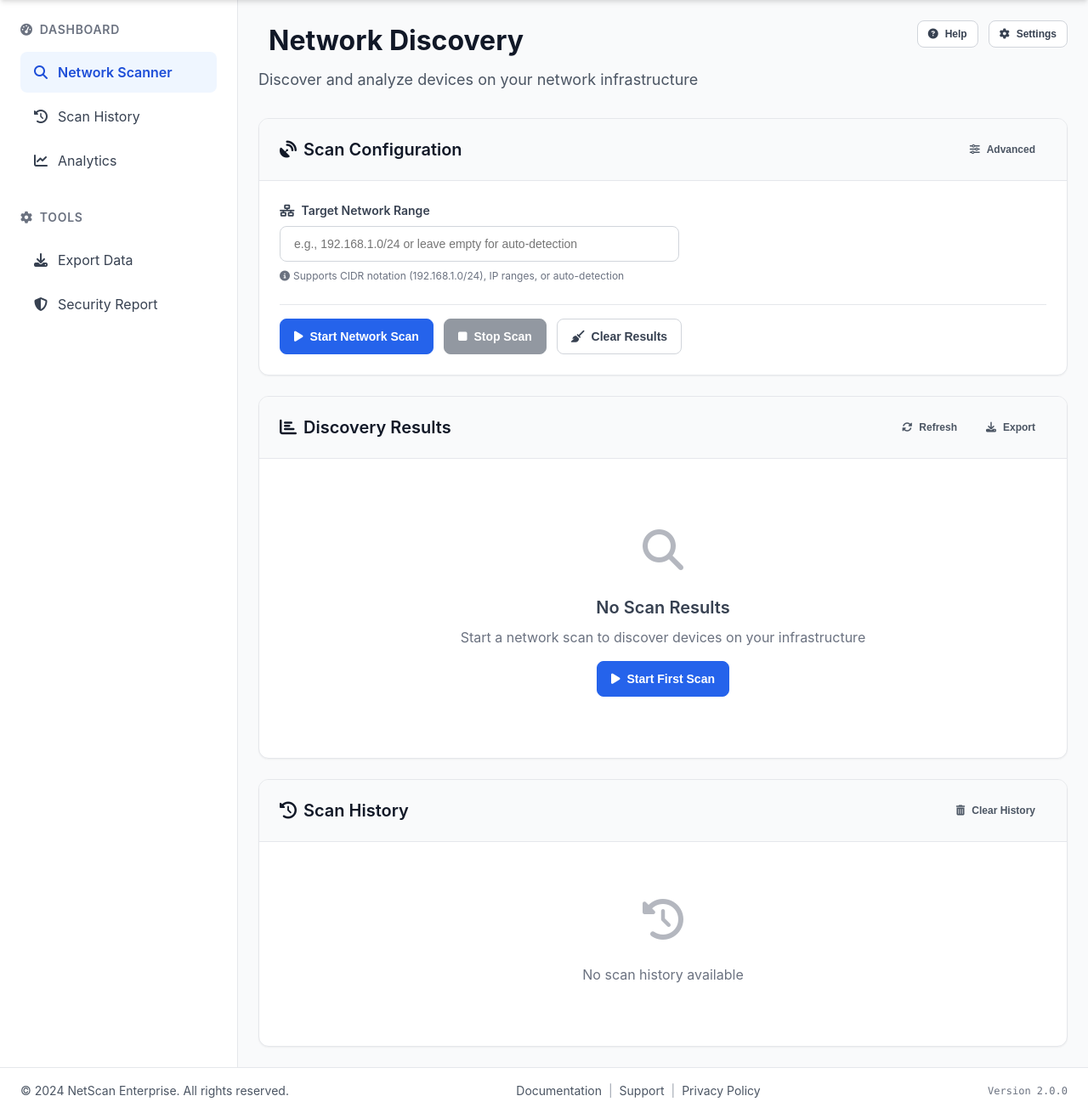
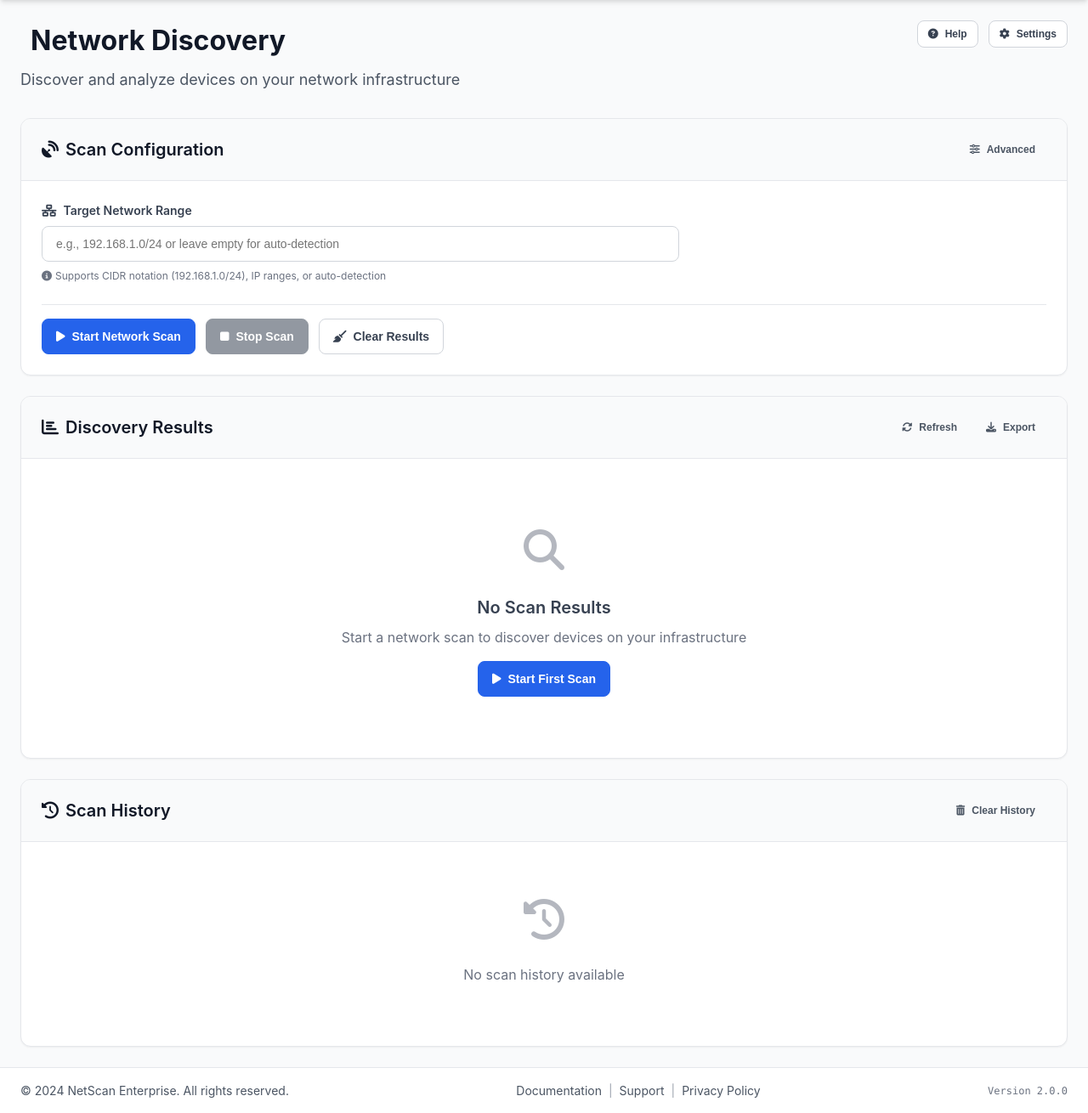
Before and after one commit to preranaak/Network-Scanner, a Flask app: template templates/index.html in a window 1280 px wide. Shown: the part 74-1384 px from the top of the page at 85% size. Run offline with Flask 3, Linux system fonts and the light colour scheme; the template is opened without the code that fills it, so the values that code supplies are empty.

Commit message:
new commit

```diff
--- a/templates/index.html
+++ b/templates/index.html
@@ -43,40 +43,7 @@
         </nav>
 
         <!-- Main Application -->
-        <div class="main-application">
-            <!-- Sidebar -->
-            <aside class="sidebar">
-                <div class="sidebar-section">
-                    <h3><i class="fas fa-tachometer-alt"></i> Dashboard</h3>
-                    <ul class="sidebar-menu">
-                        <li class="menu-item active">
-                            <i class="fas fa-search"></i>
-                            <span>Network Scanner</span>
-                        </li>
-                        <li class="menu-item">
-                            <i class="fas fa-history"></i>
-                            <span>Scan History</span>
-                        </li>
-                        <li class="menu-item">
-                            <i class="fas fa-chart-line"></i>
-                            <span>Analytics</span>
-                        </li>
-                    </ul>
-                </div>
-                <div class="sidebar-section">
-                    <h3><i class="fas fa-cog"></i> Tools</h3>
-                    <ul class="sidebar-menu">
-                        <li class="menu-item">
-                            <i class="fas fa-download"></i>
-                            <span>Export Data</span>
-                        </li>
-                        <li class="menu-item">
-                            <i class="fas fa-shield-alt"></i>
-                            <span>Security Report</span>
-                        </li>
-                    </ul>
-                </div>
-            </aside>
+        <div class="main-content">
 
             <!-- Content Area -->
             <main class="content-area">
```
